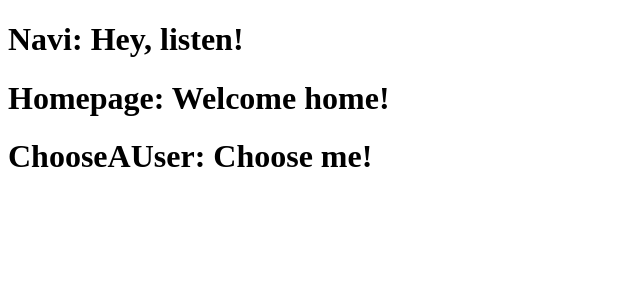
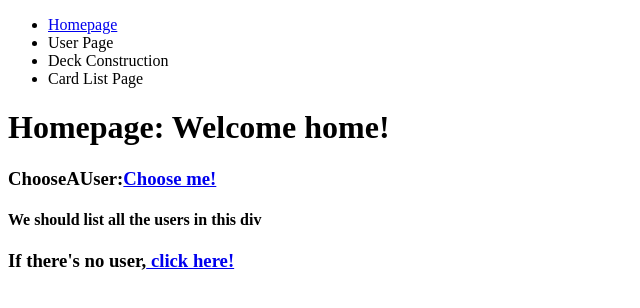
Before and after one commit to ahkiemcm/deckmaster, a React (Create React App) app in the folder client/: page / in a window 1280 px wide. Shown: the top 308 px of the page, without its empty margins (0-640 px from the left). Built offline with nearby package versions, Linux system fonts and the light colour scheme.

Commit message:
#16: Connected some components to test. Need to create other routes and controllers to complete all components.

```diff
--- a/client/src/App.js
+++ b/client/src/App.js
@@ -2,6 +2,9 @@ import React, { Component } from 'react';
 import { BrowserRouter as Router, Route, Switch, Link } from "react-router-dom";
 import Homepage from './components/Homepage';
 import Navi from './components/Navi';
+import SoloUser from './components/SoloUser'
+import UserCreate from './components/UserCreate';
+
 
 class App extends Component {
   render() {
@@ -10,9 +13,12 @@ class App extends Component {
         <div className="App">
           <Navi />
           <Switch>
+            <Route exact path='/user/new' component={UserCreate} />
+            <Route exact path='/user/:id' component={SoloUser} />
             <Route path='/' component={Homepage} />
           </Switch>
-          {/* <Homepage /> */}
+          <img src="#" alt="" />
+
         </div>
       </Router>
     );
--- a/client/src/components/ChooseAUser.js
+++ b/client/src/components/ChooseAUser.js
@@ -1,10 +1,16 @@
 import React, { Component } from 'react';
+import { Link } from 'react-router-dom';
+
 
 class ChooseAUser extends Component {
     render() {
         return (
             <div>
-                <h1>ChooseAUser: Choose me!</h1>
+                <h3>ChooseAUser:
+                        <Link to='/user/5bef3a96afe221030d9c8fe2'>Choose me!</Link>
+                </h3>
+                <h4>We should list all the users in this div</h4>
+                <h3>If there's no user,<Link to='/user/new'> click here!</Link></h3>
             </div>
         );
     }
--- a/client/src/components/Navi.js
+++ b/client/src/components/Navi.js
@@ -1,10 +1,16 @@
 import React, { Component } from 'react';
+import { Link } from 'react-router-dom'
 
 class Navi extends Component {
     render() {
         return (
             <div>
-                <h1>Navi: Hey, listen!</h1>
+                <ul>
+                    <li> <Link to='/'>Homepage</Link></li>
+                    <li>User Page</li>
+                    <li>Deck Construction</li>
+                    <li>Card List Page</li>
+                </ul>
             </div>
         );
     }
--- a/client/src/components/UserCreate.js
+++ b/client/src/components/UserCreate.js
@@ -4,7 +4,7 @@ class UserCreate extends Component {
     render() {
         return (
             <div>
-                <h1>UserCreate: Create me!</h1>
+                <h2>UserCreate: Create me!</h2>
             </div>
         );
     }
```
Also changed, not shown: 1 other file (tests, documents, lock files or other folders).
